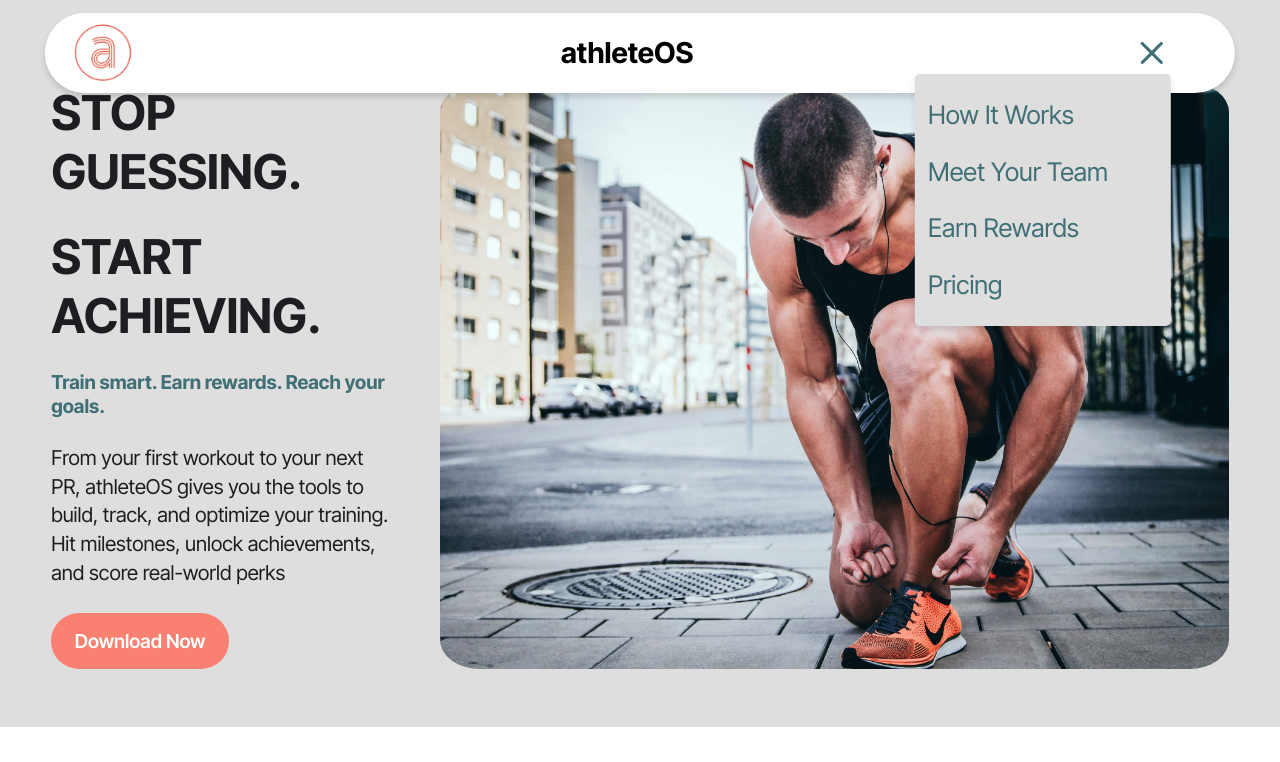
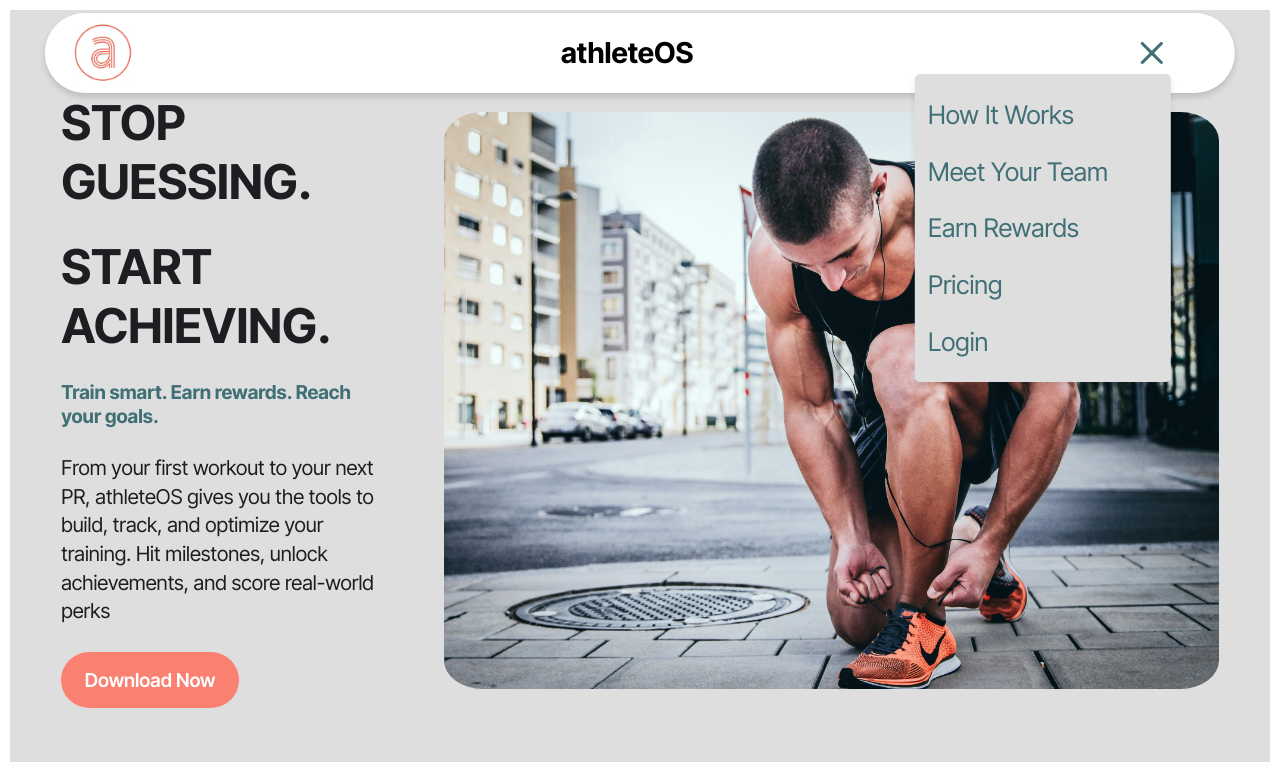
Before and after one commit to mlagrou/athleteOS.homegrown, a website: page frontend/index.html in a window 1280 px wide. Both pictures are taken after a click on the picture 1152 px from the left and 52 px from the top of the page. Shown: the top 762 px of the page. Drawn offline with Linux system fonts and the light colour scheme; no server answers.

Commit message:
added login

```diff
--- a/frontend/index.html
+++ b/frontend/index.html
@@ -26,6 +26,7 @@
                             <li><a href = '#meetTeam'>Meet Your Team</a></li>
                             <li><a href = '#rewards'>Earn Rewards</a></li>
                             <li><a href = '#pricing'>Pricing</a></li>
+                            <li><a hef = 'https://final-project-ogsv.onrender.com/'>Login</a></li>
 
                         </ul>
                     </div>
--- a/frontend/style.css
+++ b/frontend/style.css
@@ -72,7 +72,7 @@ button.coaches{
 }
 
 body {
-    margin: 0;
+    margin: 10px;
 }
 
 
```
